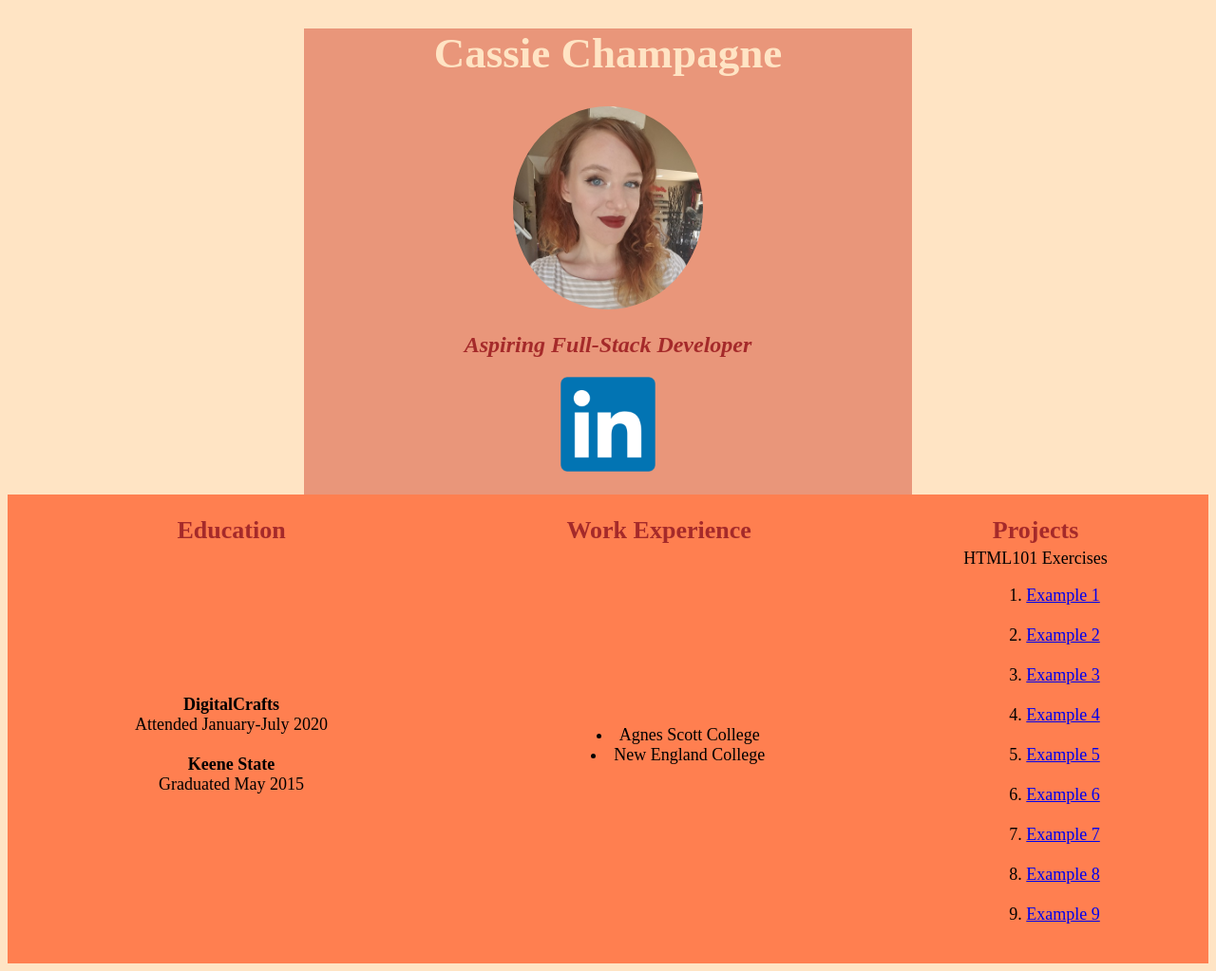
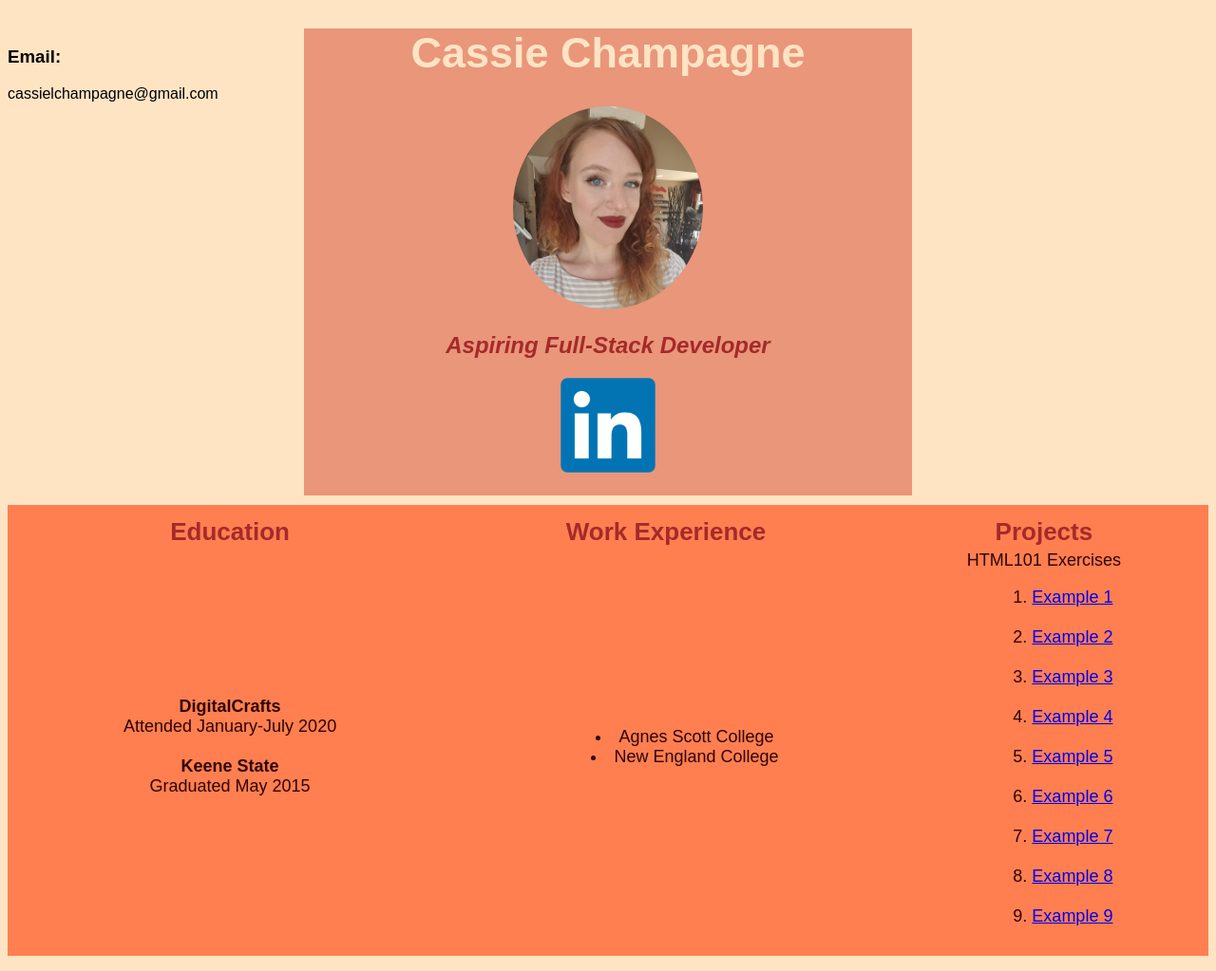
Before and after one commit to c-champagne/Resume, a plain HTML site: page index.html in a window 1280 px wide. Shown: the whole page at 95% size. Drawn offline with Linux system fonts and the light colour scheme.

Commit message:
Thursday elements added

```diff
--- a/index.html
+++ b/index.html
@@ -5,9 +5,12 @@
         <title>Please Hire Me</title>
     </head>
     <body>
+        <div id="contactbar">
+            <h3>Email:</h3><p>cassielchampagne@gmail.com</p>
+        </div>
         <div class="centerpane">
             <h1>Cassie Champagne</h1>
-            <img class="profilepic" src="images/me.jpg" />
+            <img id="profilepic" src="images/me.jpg" />
             <h2><i>Aspiring Full-Stack Developer</i></h2>
             <a href="https://www.linkedin.com/in/cassandrahorohov/" target="_blank"><img class="lilogo" src="images/linkedin.png" /></a>
         </div>
--- a/styles/style.css
+++ b/styles/style.css
@@ -1,6 +1,9 @@
 html {
     background-color: bisque;
-
+    font-family: "Oswald", sans-serif
+}
+#contactbar {
+    position: fixed;
 }
 h1 {
     font-size: 45px;
@@ -10,12 +13,12 @@ h1 {
 .centerpane {
     text-align: center;
     width: 600px;
-    margin: 0 auto;
+    margin: 10px auto;
     padding: 0 20px 20px 20px;
     color:brown;
     background-color: darksalmon;
 }
-.profilepic {
+#profilepic {
     border-radius: 50%;
     width:200px;
 }
@@ -23,8 +26,7 @@ h1 {
     width: 100px;
 }
 table {
-    padding: 20px;
-    margin: 60 40;
+    padding: 10px;
     width: 100%;
     background-color: coral;
     text-align: center;
@@ -35,7 +37,11 @@ th {
 }
 td {
     font-size: 18px;
+    color:rgb(46, 3, 3);
 }
 ol, ul {
     list-style-position: inside;
 }
+.rightpane {
+    object-position: right;
+}
```
